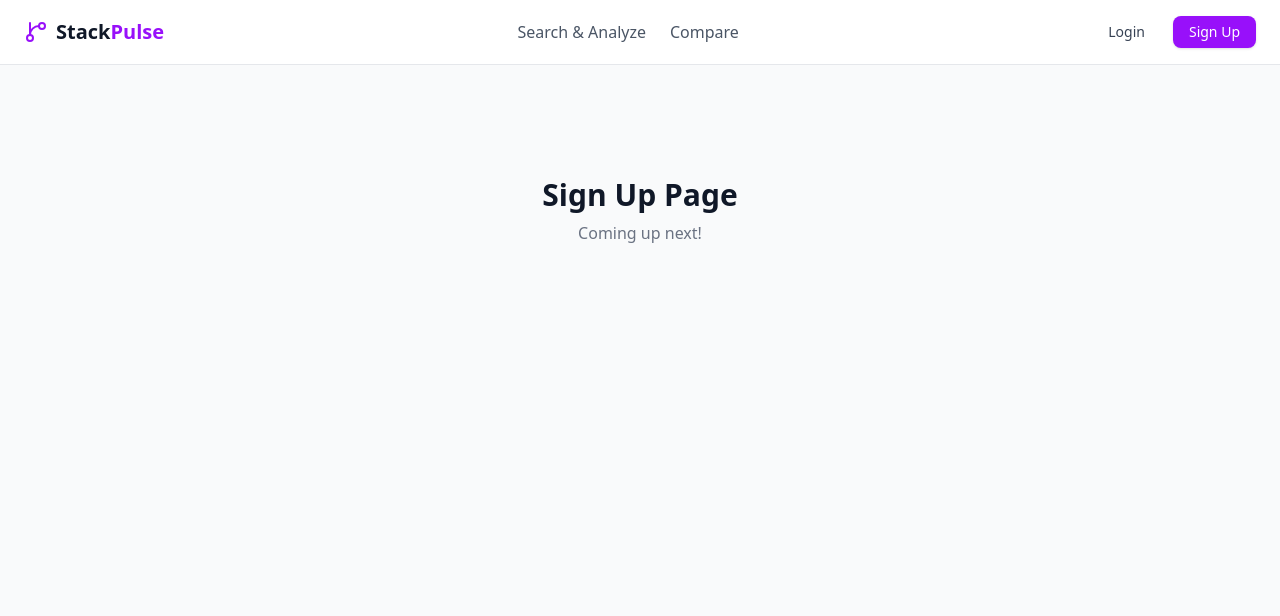
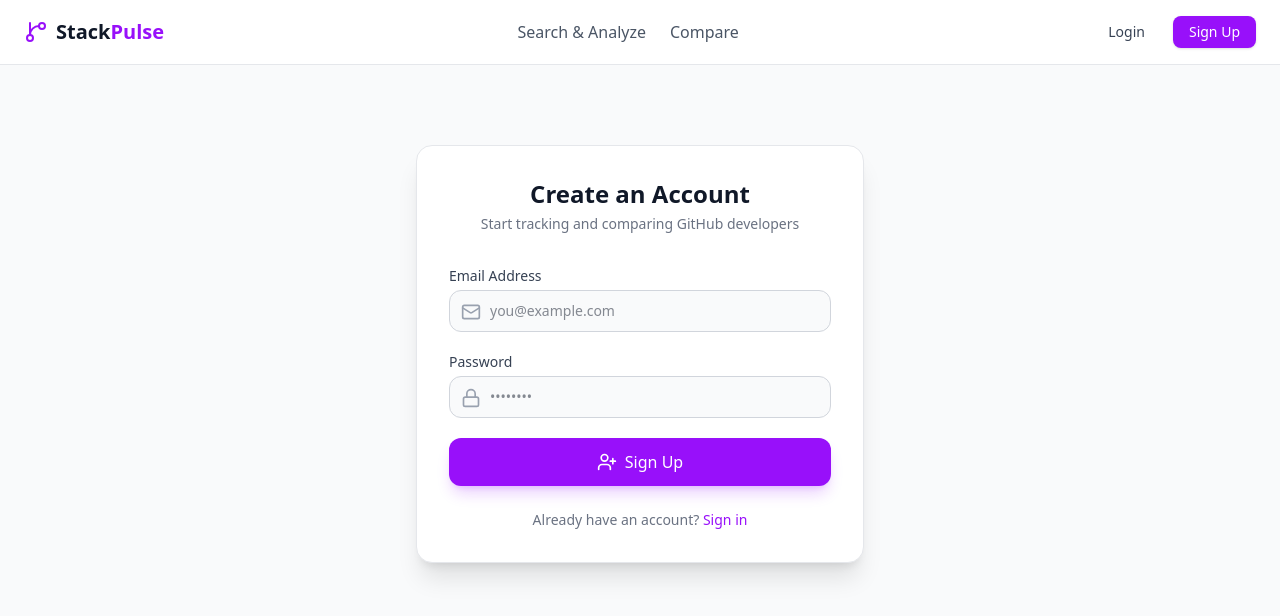
Before and after one commit to girishnayak17/stackPulse, a React app in the folder frontend/: page /signup in a window 1280 px wide. Shown: the top 616 px of the page. Built offline with nearby package versions, Linux system fonts and the light colour scheme; the HTML template or start-up script is replaced by a standard one.

Commit message:
added login and signup page to the application

```diff
--- a/frontend/src/App.jsx
+++ b/frontend/src/App.jsx
@@ -2,20 +2,22 @@ import React from 'react';
 import { BrowserRouter as Router, Routes, Route } from 'react-router-dom';
 import { AuthProvider } from './context/AuthContext';
 import Navbar from './components/Navbar';
+import Login from './pages/Login';
+import Signup from './pages/Signup';
 
 export default function App() {
     return (
         <AuthProvider>
             <Router>
-                <div className="min-h-screen bg-gray-50 dark:bg-[#16171d] text-gray-900 dark:text-gray-100">
+                <div className="min-h-screen bg-gray-50 dark:bg-[#16171d] text-gray-900 dark:text-gray-100 flex flex-col">
                     <Navbar />
-                    <main className="max-w-7xl mx-auto px-6 py-8">
+                    <main className="flex-1 max-w-7xl w-full mx-auto px-6 py-8">
                         <Routes>
                             <Route path="/" element={<div className="text-center py-20"><h1 className="text-3xl font-bold">Search & Analyze Page</h1><p className="text-gray-500 mt-2">Coming up next!</p></div>} />
                             <Route path="/compare" element={<div className="text-center py-20"><h1 className="text-3xl font-bold">Developer Comparison Page</h1><p className="text-gray-500 mt-2">Coming up next!</p></div>} />
                             <Route path="/saved" element={<div className="text-center py-20"><h1 className="text-3xl font-bold">Saved & Pinned Repositories</h1><p className="text-gray-500 mt-2">Coming up next!</p></div>} />
-                            <Route path="/login" element={<div className="text-center py-20"><h1 className="text-3xl font-bold">Login Page</h1><p className="text-gray-500 mt-2">Coming up next!</p></div>} />
-                            <Route path="/signup" element={<div className="text-center py-20"><h1 className="text-3xl font-bold">Sign Up Page</h1><p className="text-gray-500 mt-2">Coming up next!</p></div>} />
+                            <Route path="/login" element={<Login />} />
+                            <Route path="/signup" element={<Signup />} />
                         </Routes>
                     </main>
                 </div>
--- /dev/null
+++ b/frontend/src/pages/Login.jsx
@@ -0,0 +1,90 @@
+import React, { useState } from 'react';
+import { useNavigate, Link } from 'react-router-dom';
+import { useAuth } from '../context/AuthContext';
+import { LogIn, Lock, Mail, AlertCircle } from 'lucide-react';
+
+export default function Login() {
+    const [email, setEmail] = useState('');
+    const [password, setPassword] = useState('');
+    const [error, setError] = useState('');
+    const { login, loading } = useAuth();
+    const navigate = useNavigate();
+
+    const handleSubmit = async (e) => {
+        e.preventDefault();
+        setError('');
+
+        const result = await login(email, password);
+        if (result.success) {
+            navigate('/');
+        } else {
+            setError(result.error);
+        }
+    };
+
+    return (
+        <div className="flex justify-center items-center py-12 px-4">
+            <div className="max-w-md w-full bg-white dark:bg-[#1f2028] border border-gray-200 dark:border-gray-800 rounded-2xl shadow-xl p-8">
+                <div className="text-center mb-8">
+                    <h2 className="text-2xl font-bold text-gray-900 dark:text-white">Welcome Back</h2>
+                    <p className="text-sm text-gray-500 dark:text-gray-400 mt-1">Sign in to your StackPulse account</p>
+                </div>
+
+                {error && (
+                    <div className="mb-6 p-4 bg-red-50 dark:bg-red-950/40 border border-red-200 dark:border-red-900 rounded-xl flex items-center gap-3 text-red-700 dark:text-red-400 text-sm">
+                        <AlertCircle className="w-5 h-5 shrink-0" />
+                        <span>{error}</span>
+                    </div>
+                )}
+
+                <form onSubmit={handleSubmit} className="space-y-5 text-left">
+                    <div>
+                        <label className="block text-sm font-medium text-gray-700 dark:text-gray-300 mb-1">Email Address</label>
+                        <div className="relative">
+                            <Mail className="w-5 h-5 absolute left-3 top-3 text-gray-400" />
+                            <input
+                                type="email"
+                                required
+                                value={email}
+                                onChange={(e) => setEmail(e.target.value)}
+                                placeholder="you@example.com"
+                                className="w-full pl-10 pr-4 py-2.5 bg-gray-50 dark:bg-[#16171d] border border-gray-300 dark:border-gray-700 rounded-xl focus:ring-2 focus:ring-purple-500 focus:outline-none dark:text-white text-sm"
+                            />
+                        </div>
+                    </div>
+
+                    <div>
+                        <label className="block text-sm font-medium text-gray-700 dark:text-gray-300 mb-1">Password</label>
+                        <div className="relative">
+                            <Lock className="w-5 h-5 absolute left-3 top-3 text-gray-400" />
+                            <input
+                                type="password"
+                                required
+                                value={password}
+                                onChange={(e) => setPassword(e.target.value)}
+                                placeholder="••••••••"
+                                className="w-full pl-10 pr-4 py-2.5 bg-gray-50 dark:bg-[#16171d] border border-gray-300 dark:border-gray-700 rounded-xl focus:ring-2 focus:ring-purple-500 focus:outline-none dark:text-white text-sm"
+                            />
+                        </div>
+                    </div>
+
+                    <button
+                        type="submit"
+                        disabled={loading}
+                        className="w-full py-3 bg-purple-600 hover:bg-purple-700 text-white font-medium rounded-xl shadow-lg shadow-purple-600/20 transition flex items-center justify-center gap-2"
+                    >
+                        <LogIn className="w-5 h-5" />
+                        {loading ? 'Signing in...' : 'Sign In'}
+                    </button>
+                </form>
+
+                <p className="text-center text-sm text-gray-500 dark:text-gray-400 mt-6">
+                    Don't have an account?{' '}
+                    <Link to="/signup" className="text-purple-600 dark:text-purple-400 font-medium hover:underline">
+                        Sign up
+                    </Link>
+                </p>
+            </div>
+        </div>
+    );
+}
--- /dev/null
+++ b/frontend/src/pages/Signup.jsx
@@ -0,0 +1,90 @@
+import React, { useState } from 'react';
+import { useNavigate, Link } from 'react-router-dom';
+import { useAuth } from '../context/AuthContext';
+import { UserPlus, Lock, Mail, AlertCircle } from 'lucide-react';
+
+export default function Signup() {
+    const [email, setEmail] = useState('');
+    const [password, setPassword] = useState('');
+    const [error, setError] = useState('');
+    const { signup, loading } = useAuth();
+    const navigate = useNavigate();
+
+    const handleSubmit = async (e) => {
+        e.preventDefault();
+        setError('');
+
+        const result = await signup(email, password);
+        if (result.success) {
+            navigate('/');
+        } else {
+            setError(result.error);
+        }
+    };
+
+    return (
+        <div className="flex justify-center items-center py-12 px-4">
+            <div className="max-w-md w-full bg-white dark:bg-[#1f2028] border border-gray-200 dark:border-gray-800 rounded-2xl shadow-xl p-8">
+                <div className="text-center mb-8">
+                    <h2 className="text-2xl font-bold text-gray-900 dark:text-white">Create an Account</h2>
+                    <p className="text-sm text-gray-500 dark:text-gray-400 mt-1">Start tracking and comparing GitHub developers</p>
+                </div>
+
+                {error && (
+                    <div className="mb-6 p-4 bg-red-50 dark:bg-red-950/40 border border-red-200 dark:border-red-900 rounded-xl flex items-center gap-3 text-red-700 dark:text-red-400 text-sm">
+                        <AlertCircle className="w-5 h-5 shrink-0" />
+                        <span>{error}</span>
+                    </div>
+                )}
+
+                <form onSubmit={handleSubmit} className="space-y-5 text-left">
+                    <div>
+                        <label className="block text-sm font-medium text-gray-700 dark:text-gray-300 mb-1">Email Address</label>
+                        <div className="relative">
+                            <Mail className="w-5 h-5 absolute left-3 top-3 text-gray-400" />
+                            <input
+                                type="email"
+                                required
+                                value={email}
+                                onChange={(e) => setEmail(e.target.value)}
+                                placeholder="you@example.com"
+                                className="w-full pl-10 pr-4 py-2.5 bg-gray-50 dark:bg-[#16171d] border border-gray-300 dark:border-gray-700 rounded-xl focus:ring-2 focus:ring-purple-500 focus:outline-none dark:text-white text-sm"
+                            />
+                        </div>
+                    </div>
+
+                    <div>
+                        <label className="block text-sm font-medium text-gray-700 dark:text-gray-300 mb-1">Password</label>
+                        <div className="relative">
+                            <Lock className="w-5 h-5 absolute left-3 top-3 text-gray-400" />
+                            <input
+                                type="password"
+                                required
+                                value={password}
+                                onChange={(e) => setPassword(e.target.value)}
+                                placeholder="••••••••"
+                                className="w-full pl-10 pr-4 py-2.5 bg-gray-50 dark:bg-[#16171d] border border-gray-300 dark:border-gray-700 rounded-xl focus:ring-2 focus:ring-purple-500 focus:outline-none dark:text-white text-sm"
+                            />
+                        </div>
+                    </div>
+
+                    <button
+                        type="submit"
+                        disabled={loading}
+                        className="w-full py-3 bg-purple-600 hover:bg-purple-700 text-white font-medium rounded-xl shadow-lg shadow-purple-600/20 transition flex items-center justify-center gap-2"
+                    >
+                        <UserPlus className="w-5 h-5" />
+                        {loading ? 'Creating account...' : 'Sign Up'}
+                    </button>
+                </form>
+
+                <p className="text-center text-sm text-gray-500 dark:text-gray-400 mt-6">
+                    Already have an account?{' '}
+                    <Link to="/login" className="text-purple-600 dark:text-purple-400 font-medium hover:underline">
+                        Sign in
+                    </Link>
+                </p>
+            </div>
+        </div>
+    );
+}
```
